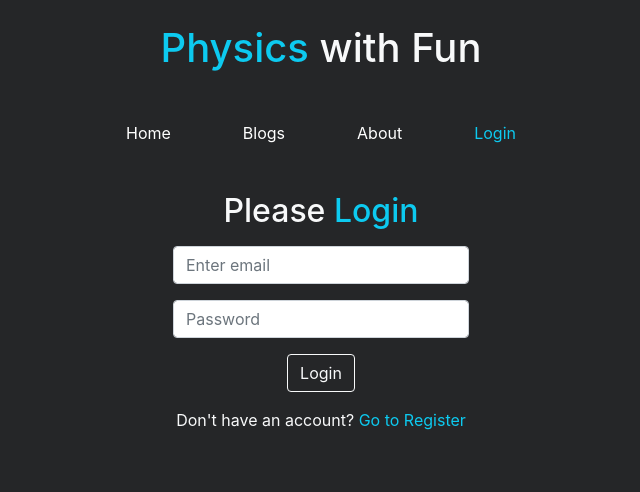
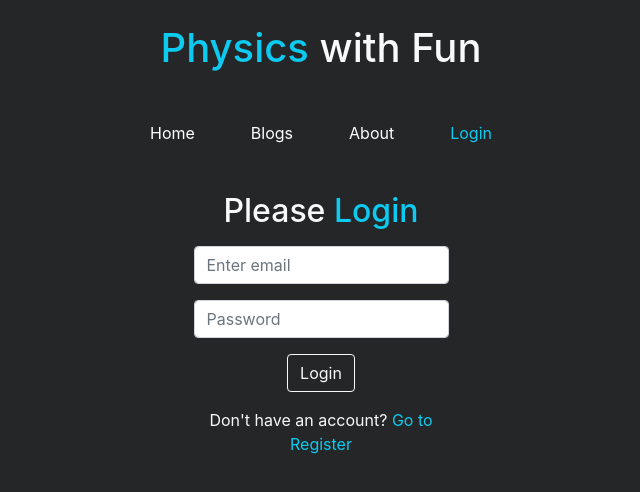
Before and after one commit to Sayed-Rafiul-Islam/Physics-With-Fun, a React (Create React App) app: page /login in a window 1280 px wide. Shown: the top 492 px of the page, without its empty margins (319-959 px from the left). Built offline with nearby package versions, Linux system fonts and the light colour scheme; no server answers.

Commit message:
login reload issue resolved

```diff
--- a/src/App.js
+++ b/src/App.js
@@ -12,7 +12,7 @@ import Blogs from './Pages/Blogs/Blogs';
 
 function App() {
   return (
-    <div className='text-center mt-4'>
+    <div className='text-center mt-4 container'>
       <h1 className='text-light'><span className='text-info'>Physics</span> with Fun</h1>
       <Header></Header>
       <Routes>
--- a/src/Pages/Header/Header.js
+++ b/src/Pages/Header/Header.js
@@ -12,14 +12,14 @@ const Header = () => {
     }
     return (
         <div className='d-flex justify-content-center my-5'>
-            <CustomLink className='mx-3' to='/home'>Home</CustomLink>
-            <CustomLink className='mx-3' to='/blogs'>Blogs</CustomLink>
-            <CustomLink className='mx-3' to='/about'>About</CustomLink>
+            <CustomLink className='mx-2' to='/home'>Home</CustomLink>
+            <CustomLink className='mx-2' to='/blogs'>Blogs</CustomLink>
+            <CustomLink className='mx-2' to='/about'>About</CustomLink>
             {
                 user ?
-                    <button onClick={handleLogout} className='mx-3 btn btn-outline-light py-0' to='/login'>Logout</button>
+                    <button onClick={handleLogout} className='mx-2 btn btn-outline-light py-0' to='/login'>Logout</button>
                     :
-                    <CustomLink className='mx-3' to='/login'>Login</CustomLink>
+                    <CustomLink className='mx-2' to='/login'>Login</CustomLink>
             }
 
 
--- a/src/Pages/Login/RequireAuth/RequireAuth.js
+++ b/src/Pages/Login/RequireAuth/RequireAuth.js
@@ -6,6 +6,9 @@ import auth from '../../../firebase.init';
 const RequireAuth = ({ children }) => {
     const [user, loading] = useAuthState(auth);
     const location = useLocation();
+    if (loading) {
+        return;
+    }
     if (!user) {
         return <Navigate to="/login" state={{ from: location }} replace />;
     }
```
